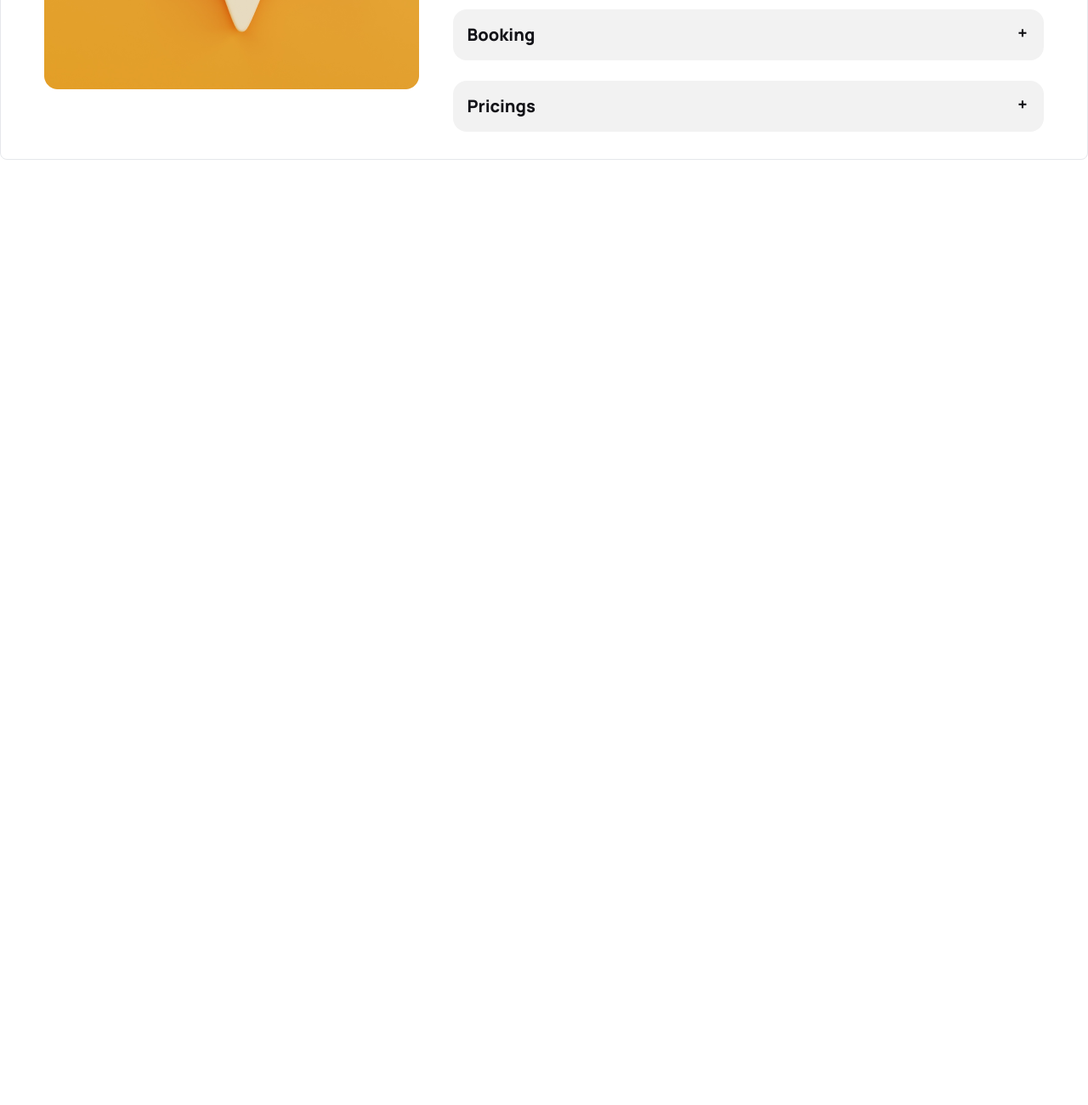
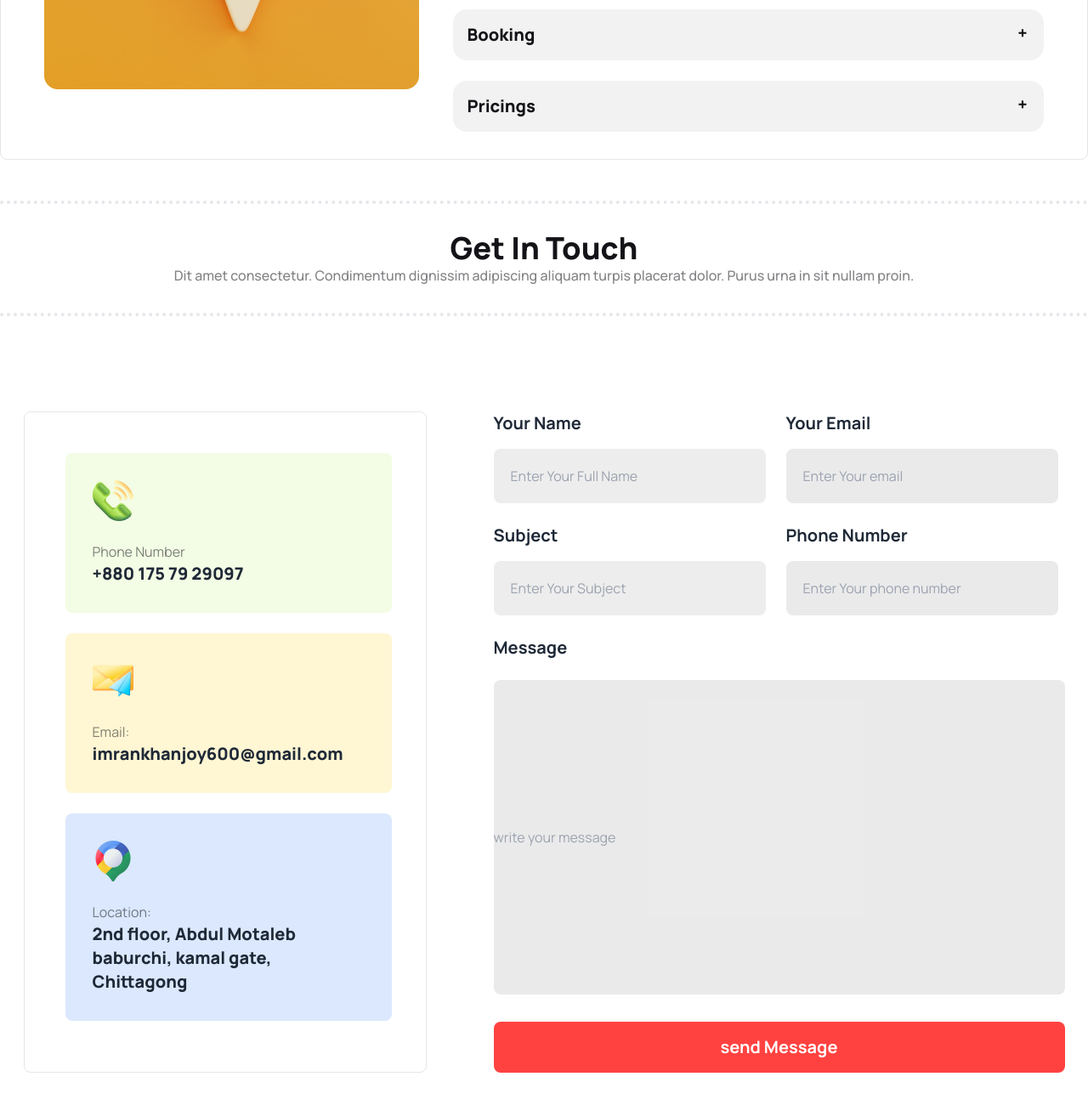
Before and after one commit to kaliimran/B9A3-Hockey-Assignment, a plain HTML site: page index.html in a window 1280 px wide. Shown: the part 4002-5302 px from the top of the page at 85% size. Before the commit the page ends 4190 px from the top, so only its background shows below. Drawn offline with nearby package versions, Linux system fonts and the light colour scheme.

Commit message:
Touch container work done

```diff
--- a/index.html
+++ b/index.html
@@ -452,7 +452,73 @@
           </div>
         </div>
        </div>
-
+      <!-- Touch Section -->
+      <div class="py-8 text-center border-dotted border-y-4 mb-12 mt-12">
+        <h2 class="text-4xl font-extrabold text-useColor">Get In Touch</h2>
+        <p class="text-base font-medium text-opacityColor">Dit amet consectetur. Condimentum dignissim adipiscing aliquam turpis placerat dolor. Purus urna in sit nullam proin. </p>
+      </div>
+      <!-- Touch container -->
+      <div class="my-28 flex flex-col lg:flex-row gap-6 justify-around">
+        <!-- first section -->
+        <div class="space-y-6 p-12 border rounded-lg w-[474px]">
+          <!-- card 1 -->
+          <div class="bg-[#bced6d2f] p-8 w-96 rounded-lg">
+            <img class="pb-6" src="Images/Group 1171275317.png" alt="phone call logo">
+            <p class="text-base text-opacityColor">Phone Number</p>
+            <p class="font-extrabold text-xl">+880 175 79 29097</p>
+          </div>
+          <!-- card 2 -->
+          <div class="bg-[#fddd5f45] p-8 w-96 rounded-lg">
+            <img class="pb-6" src="Images/Group 1171275318.png" alt="eamil logo">
+            <p class="text-base text-opacityColor">Email:</p>
+            <p class="font-extrabold text-xl">imrankhanjoy600@gmail.com</p>
+          </div>
+          <!-- card 1 -->
+          <div class="bg-[#629cf33a] p-8 w-96 rounded-lg">
+            <img class="pb-6" src="Images/Group 1171275321.png" alt="location logo">
+            <p class="text-base text-opacityColor">Location:</p>
+            <p class="font-extrabold text-xl">2nd floor, Abdul Motaleb baburchi, kamal gate, Chittagong</p>
+          </div>
+        </div>
+        <!-- second section -->
+        <div>
+          <div>
+            <form action="">
+              <div class="flex flex-col lg:flex-row gap-6 text-center lg:text-start">
+                <div>
+                  <label class="text-xl font-bold" for="">Your Name</label> <br>
+                  <input class="p-5 bg-[#13131813] rounded-lg w-80 mt-4" type="text" name="" id="" placeholder="Enter Your Full Name">
+                </div>
+                <div>
+                  <label class="text-xl font-bold" for="">Your Email</label> <br>
+                  <input class="p-5 bg-[#13131816] rounded-lg w-80 mt-4" type="text" name="" id="" placeholder="Enter Your email">
+                </div>
+              </div>
+            </form>
+          </div>
+          <div class="my-6">
+            <form action="">
+              <div class="flex flex-col lg:flex-row gap-6 text-center lg:text-start">
+                <div>
+                  <label class="text-xl font-bold" for="">Subject</label> <br>
+                  <input class="p-5 bg-[#13131813] rounded-lg w-80 mt-4" type="text" name="" id="" placeholder="Enter Your Subject">
+                </div>
+                <div>
+                  <label class="text-xl font-bold" for="">Phone Number</label> <br>
+                  <input class="p-5 bg-[#13131816] rounded-lg w-80 mt-4" type="text" name="" id="" placeholder="Enter Your phone number">
+                </div>
+              </div>
+            </form>
+          </div>
+          <div class="text-center lg:text-start">
+            <label class="text-xl font-bold" for="">Message</label> <br>
+            <input class="bg-[#13131816] mt-6 w-[335px] h-[200px] lg:w-[672px] lg:h-[370px] rounded-lg" type="text" name="" id="" placeholder="write your message">
+          </div>
+          <button class="mt-8 mx-auto grid bg-[#FF4240] text-white text-xl font-bold w-96 lg:w-[672px] py-4 rounded-lg">
+            send Message
+          </button>
+        </div>
+      </div>
     </main>
     <!-- footer -->
     <footer></footer>
```
